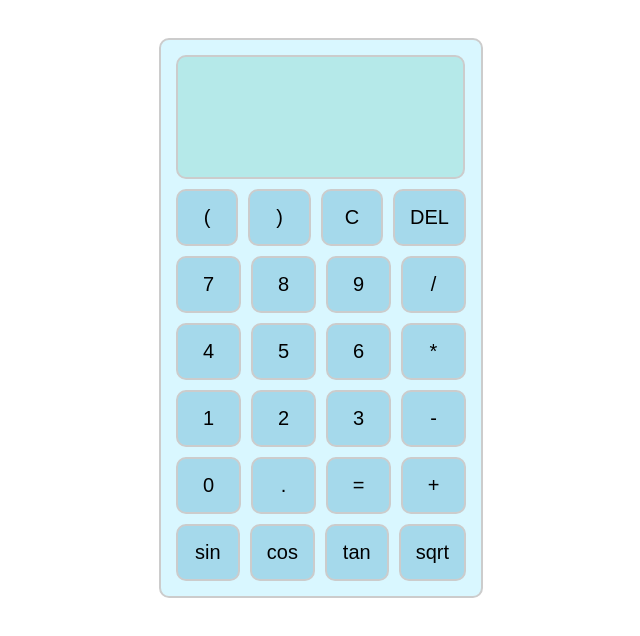
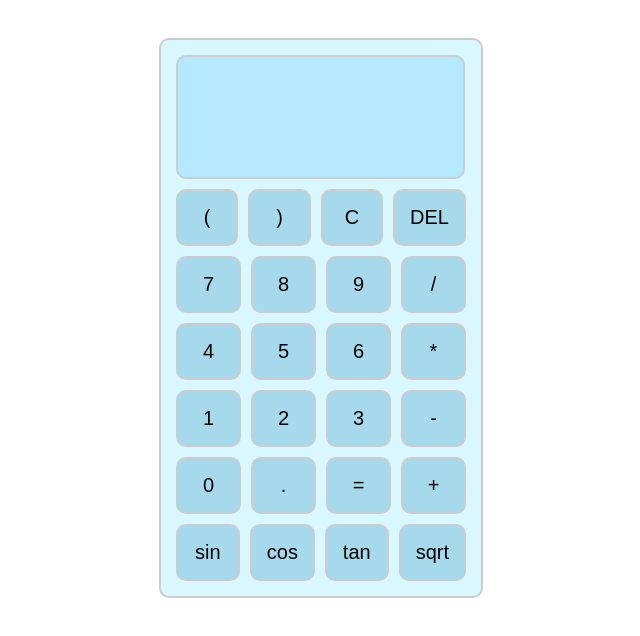
Before and after one commit to muthukumaranarc/public, a plain HTML site: page index.html in a window 1280 px wide. Shown: the whole page, without its empty margins (319-959 px from the left). Drawn offline with Linux system fonts and the light colour scheme.

Commit message:
Update Style.css

```diff
--- a/Style.css
+++ b/Style.css
@@ -24,7 +24,7 @@ body{
     text-align: right;
     margin-bottom: 30px;
     border:2px solid #ccc;
-    background-color:rgb(181, 233, 233);
+    background-color:rgb(181, 233, 255);
     border-radius: 10px;
   }
   .row {
```
